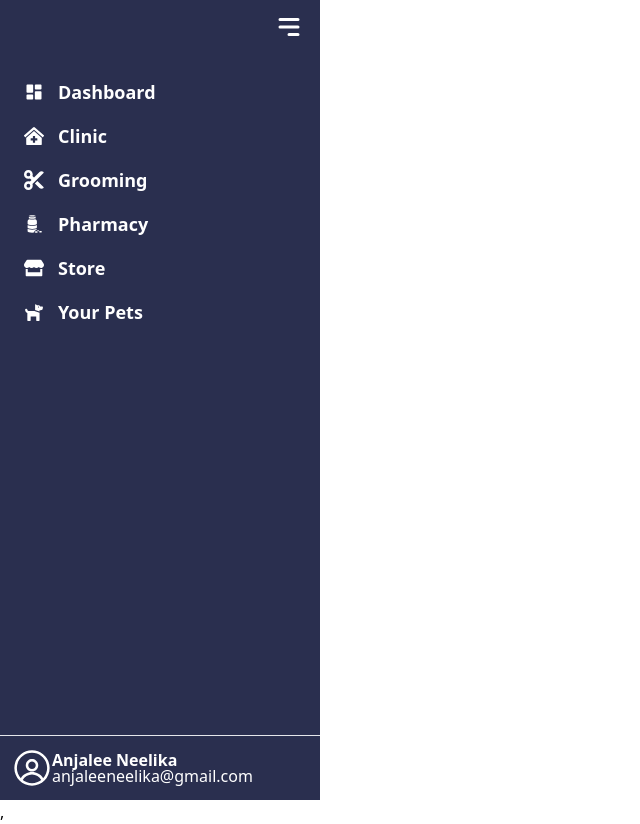
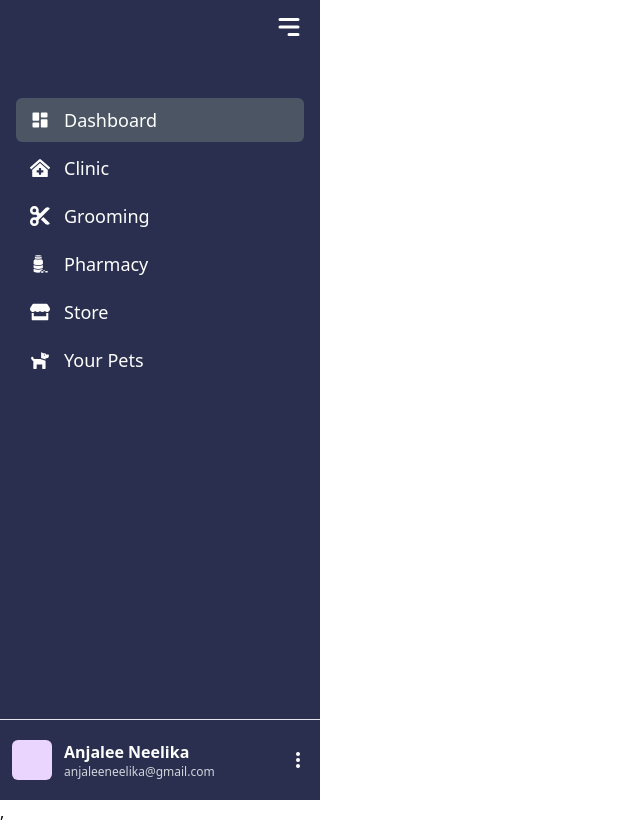
Before and after one commit to AnjaleeNeelika/Pet_Care_App, a React (Vite) app in the folder frontend/: page /user-dashboard in a window 1280 px wide. Shown: the whole page, without its empty margins (0-640 px from the left). Built offline with nearby package versions, Linux system fonts and the light colour scheme.

Commit message:
Modified Sidebar

```diff
--- a/frontend/src/components/PetOwner/PetOwnerSidebar.jsx
+++ b/frontend/src/components/PetOwner/PetOwnerSidebar.jsx
@@ -8,12 +8,12 @@ import { GiMedicinePills } from 'react-icons/gi';
 
 const PetOwnerSidebar = () => {
     const menus = [
-        {name: "Dashboard", link: '/', icon: RiDashboardFill},
-        {name: "Clinic", link: 'clinic', icon: FaClinicMedical},
-        {name: "Grooming", link: '/', icon: FaScissors},
-        {name: "Pharmacy", link: '/', icon: GiMedicinePills},
-        {name: "Store", link: '/', icon: FaStore},
-        {name: "Your Pets", link: '/', icon: FaDog},
+        {name: "Dashboard", link: '/', icon: RiDashboardFill, active: "dashboard"},
+        {name: "Clinic", link: 'clinic', icon: FaClinicMedical, active: "clinic"},
+        {name: "Grooming", link: '/', icon: FaScissors, active: "grooming"},
+        {name: "Pharmacy", link: '/', icon: GiMedicinePills, active: "pharmacy"},
+        {name: "Store", link: '/', icon: FaStore, active: "store"},
+        {name: "Your Pets", link: '/', icon: FaDog, active: "your-pets"},
     ];
 
     return (
--- a/frontend/src/components/Sidebar.jsx
+++ b/frontend/src/components/Sidebar.jsx
@@ -1,15 +1,20 @@
 import React, { useState } from 'react'
-import { HiMenuAlt3 } from 'react-icons/hi'
-import { IoPawSharp } from 'react-icons/io5'
+import { BiDotsVertical, BiLogOut } from 'react-icons/bi'
+import { CgMoreVertical } from 'react-icons/cg'
+import { CiSettings } from 'react-icons/ci'
+import { HiDotsVertical, HiMenuAlt3 } from 'react-icons/hi'
+import { IoLogOutOutline, IoLogOutSharp, IoPawSharp, IoSettingsOutline, IoSettingsSharp } from 'react-icons/io5'
 import { RxAvatar } from 'react-icons/rx'
 import { Link } from 'react-router-dom'
 
 const Sidebar = ({ menus }) => {
     const [open, setOpen] = useState(true);
+    const [active, setActive] = useState(menus[0].active);
+    const [threeDotMenuOpen, setThreeDotMenuOpen] = useState(false);
 
     return (
-        <div className={`bg-[#2a2f4f] min-h-screen w-80 text-white flex flex-col ${open ? 'w-80' : 'w-16'} duration-500`}>
-            <div className='py-3 px-4 flex justify-end items-center'>
+        <div className={`bg-[#2a2f4f] min-h-screen text-white flex flex-col ${open ? 'w-80' : 'w-20'} duration-500`}>
+            <div className={`py-3 px-4 flex items-center ${!open ? 'justify-center' : 'justify-end'}`}>
                 {/* <div className='flex items-center gap-2 text-3xl font-semibold'>
                     <IoPawSharp />
                     <span>CarePaw</span>
@@ -19,12 +24,13 @@ const Sidebar = ({ menus }) => {
                     onClick={() => setOpen(!open)}
                 />
             </div>
-            <div className='mt-4 flex-1 flex-col gap-4 relative px-4'>
+            <div className='mt-10 flex-1 flex-col gap-4 relative px-4'>
                 {menus?.map((menu, i) => (
                     <Link
                         to={menu?.link}
                         key={i}
-                        className='group flex items-center gap-3.5 p-2 hover:bg-gray-800 rounded-md'
+                        className={`group flex items-center gap-3.5 py-2 px-3.5 my-1 rounded-md transition-colors ${active === menu?.active ? 'bg-gray-600' : 'hover:bg-gray-800'}`}
+                        onClick={() => setActive(menu.active)}
                     >
                         <div>
                             {React.createElement(menu?.icon, { size: "20" })}
@@ -33,12 +39,12 @@ const Sidebar = ({ menus }) => {
                         style={{
                             transitionDelay: `${i + 3}00ms`,
                         }}
-                            className={`text-lg font-semibold whitespace-pre duration-500 ${!open && 'opacity-0 translate-x-28 overflow-hidden'}`}
+                            className={`text-lg font-medium whitespace-pre duration-500 ${!open && 'opacity-0 translate-x-28 overflow-hidden'}`}
                         >
                             {menu?.name}
                         </span>
                         <span
-                            className={`${open && 'hidden'} absolute left-48 bg-white font-semibold whitespace-pre text-gray-900 rounded-md drop-shadow-lg px-0 py-0 w-0 overflow-hidden group-hover:px-2 group-hover:py-1 group-hover:left-14 group-hover:duration-300 group-hover:w-fit`}
+                            className={`${open && 'hidden'} absolute left-48 bg-indigo-100 font-semibold whitespace-pre text-gray-900 rounded-md drop-shadow-lg px-0 py-0 w-0 overflow-hidden group-hover:px-2 group-hover:py-1 group-hover:left-16 group-hover:duration-300 group-hover:w-fit group-hover:shadow-lg`}
                         >
                             {menu?.name}
                         </span>
@@ -46,14 +52,49 @@ const Sidebar = ({ menus }) => {
                     ))
                 }
             </div>
-            <div className='border-t flex p-3'>
-                <RxAvatar className='w-10 h-10' />
-                <div className='flex justify-between items-center overflow-hidden'>
-                    <div className='leading-4'>
+            <div className='w-full border-t flex px-3 py-5 justify-between items-center'>
+
+                {/* <div className='flex justify-between items-center overflow-hidden'>
+                    <div className='flex flex-col gap-1'>
                         <div className='font-semibold'>Anjalee Neelika</div>
-                        <span>anjaleeneelika@gmail.com</span>
+                        <span className='text-xs text-gray-300'>anjaleeneelika@gmail.com</span>
                     </div>
+                    <HiDotsVertical size={20} />
+                </div> */}
+                <div className={`group flex items-center ${!open ? 'pl-2 cursor-pointer' : 'gap-3'}`}>
+                    <div className='w-10 h-10 bg-purple-200 rounded-md'></div>
+                    <div className={`flex flex-col whitespace-pre duration-500 ${!open && 'opacity-0 translate-x-28 overflow-hidden'}`}>
+                        <div className='font-semibold'>Anjalee Neelika</div>
+                        <span className='text-xs text-gray-300'>anjaleeneelika@gmail.com</span>
+                    </div>
+                    <span
+                        className={`${open && 'hidden'} absolute left-48 bg-indigo-100 font-semibold whitespace-pre text-gray-900 rounded-md drop-shadow-lg px-0 py-0 w-0 overflow-hidden group-hover:px-2 group-hover:py-1 group-hover:left-16 group-hover:duration-300 group-hover:w-fit group-hover:shadow-lg`}
+                    >
+                        Anjalee Neelika
+                    </span>
                 </div>
+                <div className=''>
+                    <HiDotsVertical
+                        size={20}
+                        className={`cursor-pointer ${!open && 'opacity-0 translate-x-28 overflow-hidden'}`}
+                        onClick={() => setThreeDotMenuOpen(!threeDotMenuOpen)}
+                    />
+                    {threeDotMenuOpen ?
+                        <div className='bg-indigo-200 absolute py-1 px-3 left-36 bottom-16 shadow-md rounded-md text-[#2a2f4f] flex flex-col'>
+                            <div className='flex gap-3 items-center py-3 px-5'>
+                                <IoLogOutOutline />
+                                <span>Logout</span>
+                            </div>
+                            <div className='flex gap-3 items-center border-t border-[#2a2f4f] py-3 px-5'>
+                                <IoSettingsOutline />
+                                <span>Settings</span>
+                            </div>
+                        </div>
+                        :
+                        <div></div>
+                    }
+                </div>
+
             </div>
         </div>
     )
```
